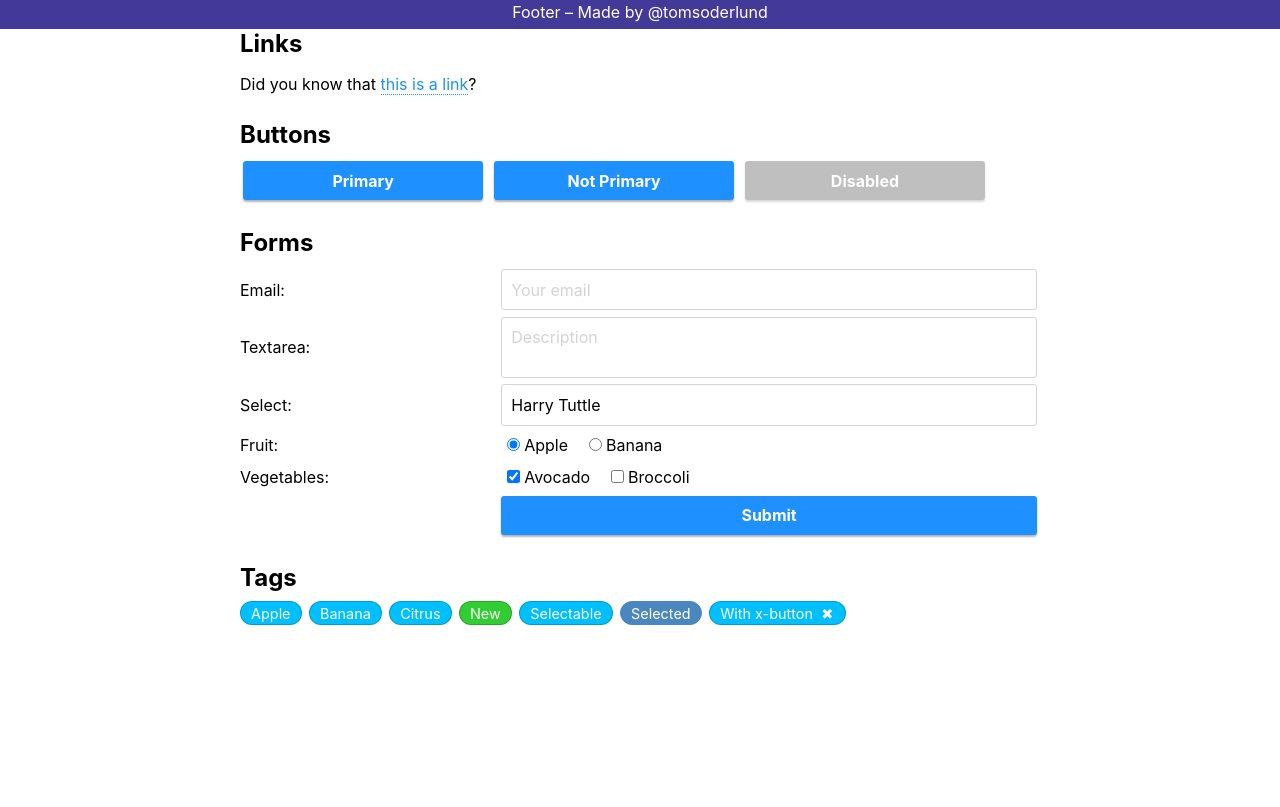
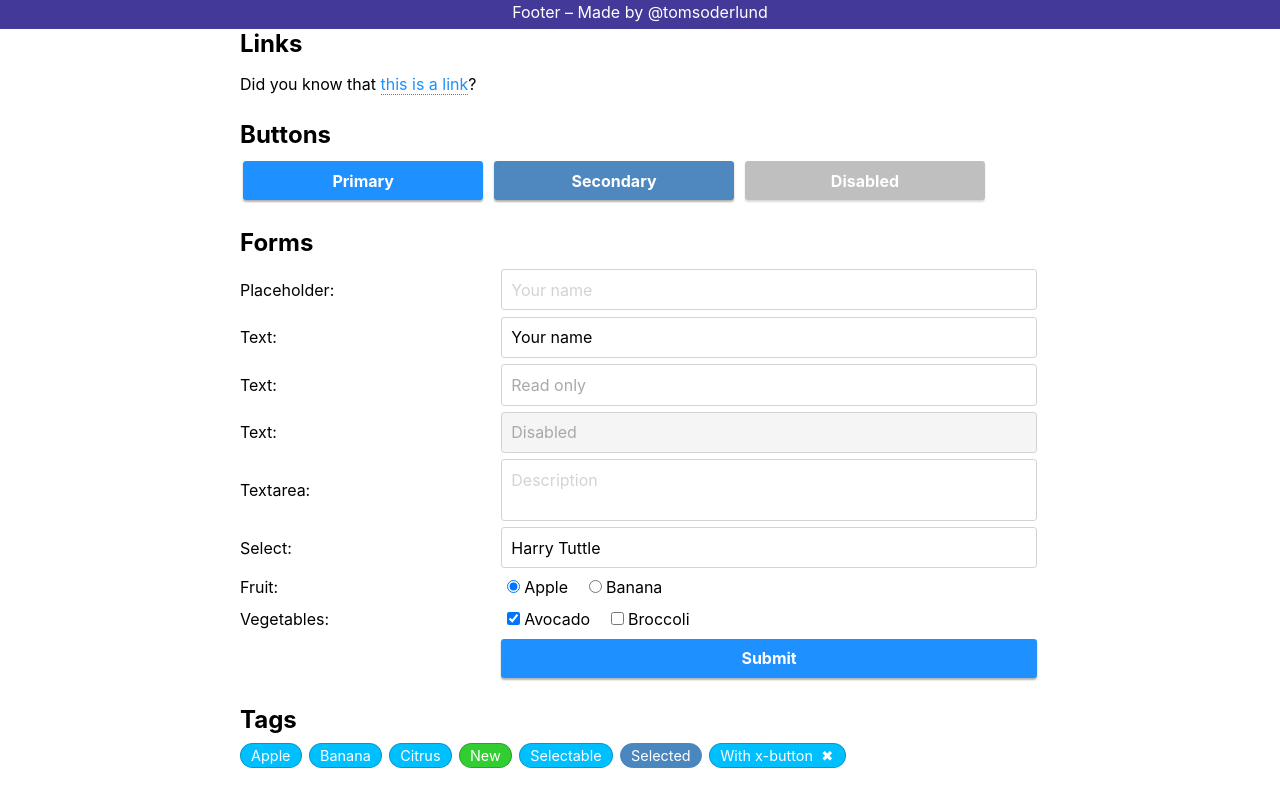
Before and after one commit to tomsoderlund/niceandsimple-css, a website: page index.html in a window 1280 px wide. Shown: the part 771-1578 px from the top of the page. Before the commit the page ends 1453 px from the top, so only its background shows below. Drawn offline with Linux system fonts and the light colour scheme.

Commit message:
More examples

```diff
--- a/index.html
+++ b/index.html
@@ -49,15 +49,30 @@
     <p>Did you know that <a href="https://github.com/tomsoderlund/niceandsimple-css" target="_blank" rel="noopener noreferrer">this is a link</a>?</p>
 
     <h2>Buttons</h2>
-    <button class="primary">Primary</button>
-    <button>Not Primary</button>
+    <button>Primary</button>
+    <button class="secondary">Secondary</button>
     <button disabled>Disabled</button>
 
     <h2>Forms</h2>
     <form>
       <div class="fieldset">
-        <label for="emailField">Email:</label>
-        <input id="emailField" type="email" autocomplete="email" placeholder="Your email" required />
+        <label for="textField">Placeholder:</label>
+        <input id="textField" type="text" autocomplete="name" placeholder="Your name" required />
+      </div>
+
+      <div class="fieldset">
+        <label for="textField">Text:</label>
+        <input id="textField" type="text" autocomplete="name" value="Your name" />
+      </div>
+
+      <div class="fieldset">
+        <label for="readonlyField">Text:</label>
+        <input id="readonlyField" type="text" value="Read only" readonly />
+      </div>
+
+      <div class="fieldset">
+        <label for="disabledField">Text:</label>
+        <input id="disabledField" type="text" value="Disabled" disabled />
       </div>
 
       <div class="fieldset">
```
